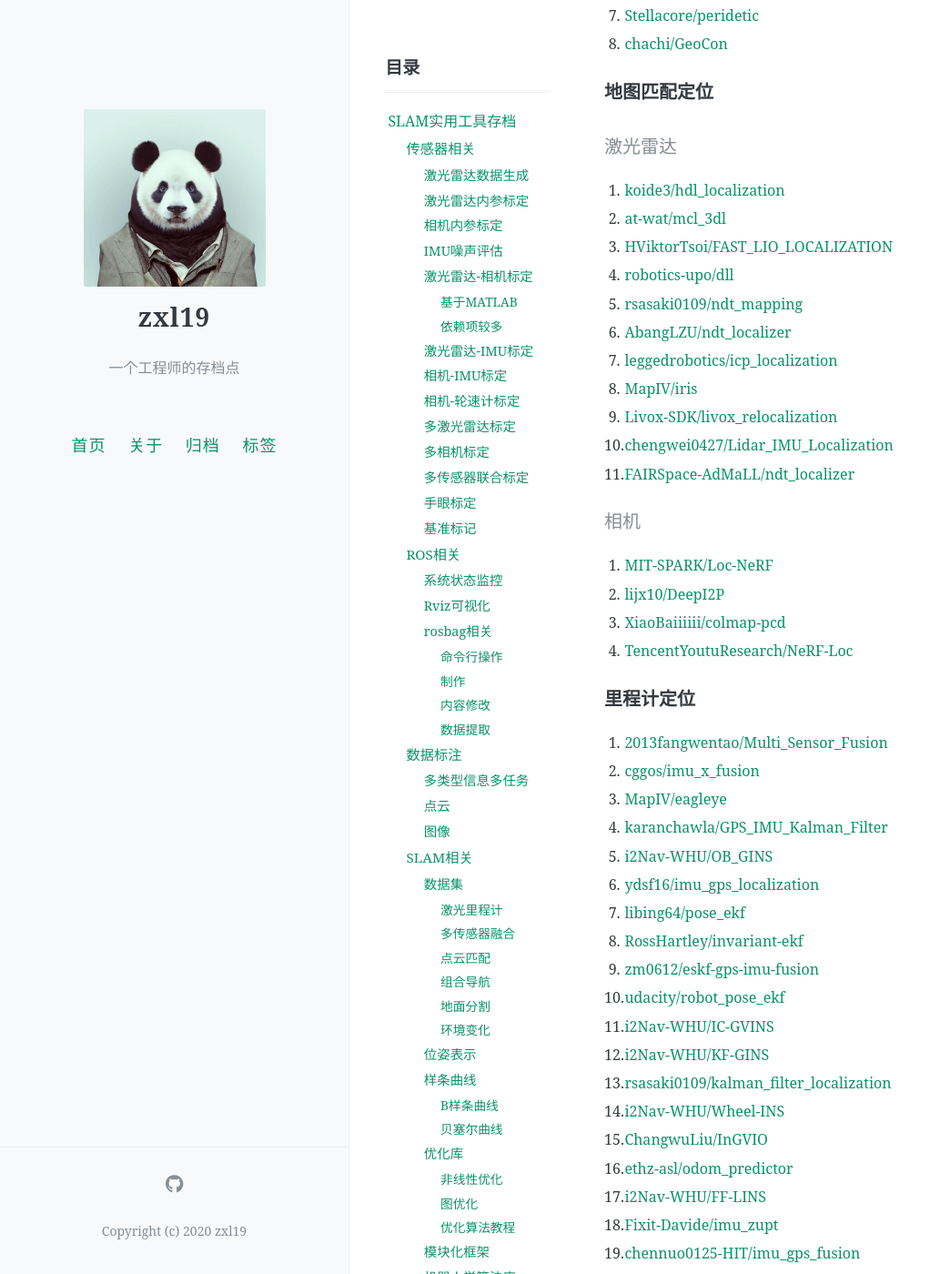
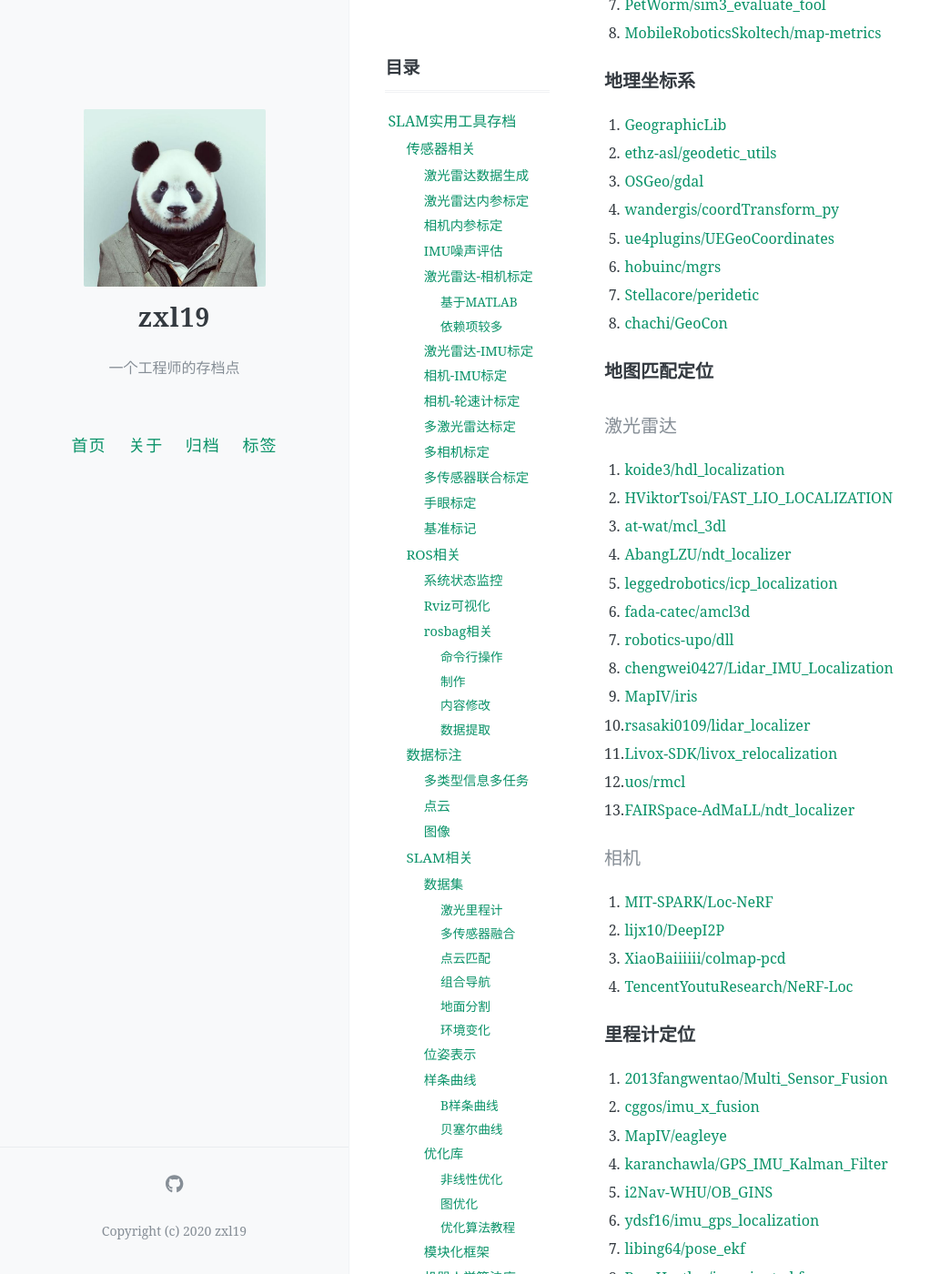
Before and after one commit to zxl19/zxl19.github.io, a Jekyll site: the page built from _posts/2021-05-25-slam-tool.md, in a window 1280 px wide and 1400 px high, scrolled down 19057 px. Shown: the whole window at 91% size, without its empty margins (0-1044 px from the left). Built offline with Jekyll 4.4.1, drawn with Linux system fonts in a browser that asks for light colours; comment, search, counter and statistics services are not loaded; some of the changed text lies outside the part shown.

Commit message:
Update Posts

```diff
--- a/_posts/2021-05-25-slam-tool.md
+++ b/_posts/2021-05-25-slam-tool.md
@@ -678,16 +689,18 @@ pinned: false
 #### 激光雷达
 
 1. [koide3/hdl_localization](https://github.com/koide3/hdl_localization)
-2. [at-wat/mcl_3dl](https://github.com/at-wat/mcl_3dl)
-3. [HViktorTsoi/FAST_LIO_LOCALIZATION](https://github.com/HViktorTsoi/FAST_LIO_LOCALIZATION)
-4. [robotics-upo/dll](https://github.com/robotics-upo/dll)
-5. [rsasaki0109/ndt_mapping](https://github.com/rsasaki0109/ndt_mapping)
-6. [AbangLZU/ndt_localizer](https://github.com/AbangLZU/ndt_localizer)
-7. [leggedrobotics/icp_localization](https://github.com/leggedrobotics/icp_localization)
-8. [MapIV/iris](https://github.com/MapIV/iris)
-9. [Livox-SDK/livox_relocalization](https://github.com/Livox-SDK/livox_relocalization)
-10. [chengwei0427/Lidar_IMU_Localization](https://github.com/chengwei0427/Lidar_IMU_Localization)
-11. [FAIRSpace-AdMaLL/ndt_localizer](https://github.com/FAIRSpace-AdMaLL/ndt_localizer)
+2. [HViktorTsoi/FAST_LIO_LOCALIZATION](https://github.com/HViktorTsoi/FAST_LIO_LOCALIZATION)
+3. [at-wat/mcl_3dl](https://github.com/at-wat/mcl_3dl)
+4. [AbangLZU/ndt_localizer](https://github.com/AbangLZU/ndt_localizer)
+5. [leggedrobotics/icp_localization](https://github.com/leggedrobotics/icp_localization)
+6. [fada-catec/amcl3d](https://github.com/fada-catec/amcl3d)
+7. [robotics-upo/dll](https://github.com/robotics-upo/dll)
+8. [chengwei0427/Lidar_IMU_Localization](https://github.com/chengwei0427/Lidar_IMU_Localization)
+9. [MapIV/iris](https://github.com/MapIV/iris)
+10. [rsasaki0109/lidar_localizer](https://github.com/rsasaki0109/lidar_localizer)
+11. [Livox-SDK/livox_relocalization](https://github.com/Livox-SDK/livox_relocalization)
+12. [uos/rmcl](https://github.com/uos/rmcl)
+13. [FAIRSpace-AdMaLL/ndt_localizer](https://github.com/FAIRSpace-AdMaLL/ndt_localizer)
 
 #### 相机
 
```
Also changed, not shown: other parts of _posts/2021-05-25-slam-tool.md (+28 -15 lines).
